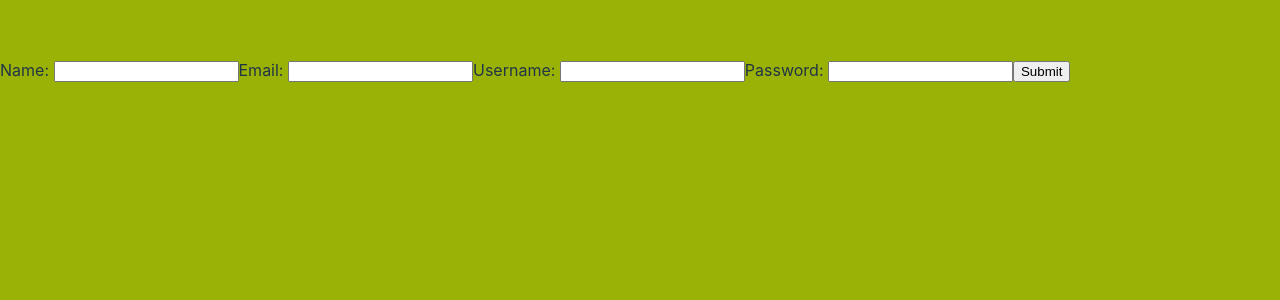
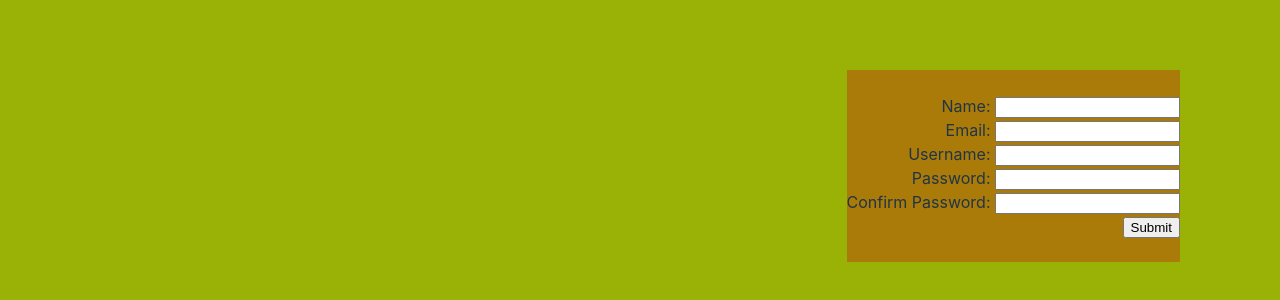
Before and after one commit to Joe-Yoo/SusComWebApp, a React (Vite) app in the folder frontend/: page /signup in a window 1280 px wide. Shown: the part 330-630 px from the top of the page. Built offline with nearby package versions, Linux system fonts and the light colour scheme.

Commit message:
added formatting for form

```diff
--- a/frontend/src/pages/SignUp.jsx
+++ b/frontend/src/pages/SignUp.jsx
@@ -7,6 +7,7 @@ const SignUp = () => {
         const b = document.forms["myForm"]["femail"].value;
         const c = document.forms["myForm"]["fusername"].value;
         const d = document.forms["myForm"]["fpassword"].value;
+        const f = document.forms["myForm"]["fpassword1"].value;
         if (a === "") {
             alert("Name must be filled out");
             return false;
@@ -18,6 +19,9 @@ const SignUp = () => {
             return false;
         } else if (d == "") {
             alert("Password must be filled out");
+            return false;
+        } else if (d != f) {
+            alert("Passwords must be matching");
             return false;
         }
         return true; //form is valid
@@ -39,21 +43,37 @@ const SignUp = () => {
                         background-color: #9AB106;
                         text-align: center;
                     }
+                    form {
+                        position: absolute;
+                        right: 100px;
+                        top: center;
+                        display: inline-block;
+                        background-color: #AA7B08;
+                    }
+                    div.form
+                    {
+                        display: block;
+                        text-align: right;
+                    }
                 `}</style>
             </head>
             <body>
-                <div>
+                <div class="form">
                     <form
                         name="myForm"
                         action="/action_page.php"
                         onSubmit={handleSubmit}
                         method="post"
                     >
-                        Name: <input type="text" name="fname" />
-                        Email: <input type="text" name="femail" />
-                        Username: <input type="text" name="fusername" />
-                        Password: <input type="password" name="fpassword" />
+                        <br></br>
+                        Name: <input type="text" name="fname" /> <br></br>
+                        Email: <input type="text" name="femail" /> <br></br>
+                        Username: <input type="text" name="fusername" /> <br></br>
+                        Password: <input type="password" name="fpassword" /> <br></br>
+                        Confirm Password: <input type="password" name="fpassword1" /> <br></br>
                         <input type="submit" value="Submit" />
+                        <br></br>
+                        <br></br>
 
                     </form>
                 </div>
```
